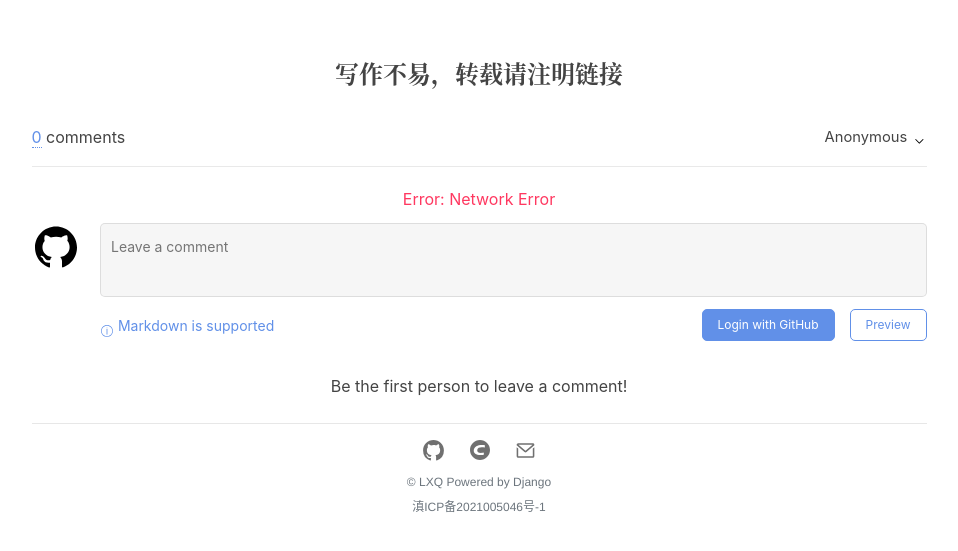
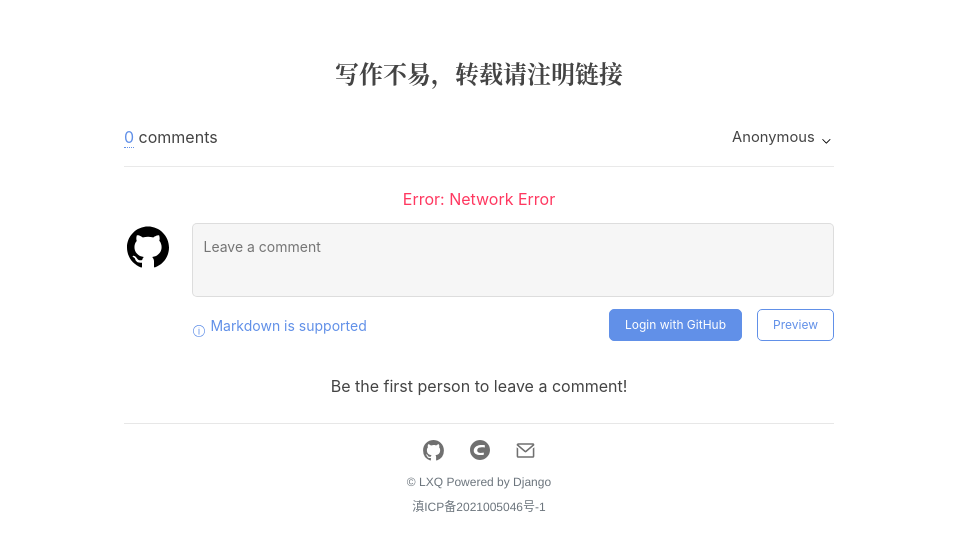
Before and after one commit to fucn569/my_blog, a Django app: template templates/blog/detail.html in a window 1280 px wide. Shown: the top 551 px of the page, without its empty margins (161-1119 px from the left). Run offline with Django 3.2, Linux system fonts and the light colour scheme; the template is opened without the code that fills it, so the values that code supplies are empty; some libraries are stand-ins or nearby versions.

Commit message:
modify gap for footer

```diff
--- a/templates/blog/detail.html
+++ b/templates/blog/detail.html
@@ -141,7 +141,7 @@
         </div>
     </div>
     <div class="container">
-        <div class="col-md-10 offset-md-1">
+        <div class="col-md-8 offset-md-2">
             <h3 class="text-center">写作不易，转载请注明链接</h3>
             <div id="gitalk-container"></div>
 
```
